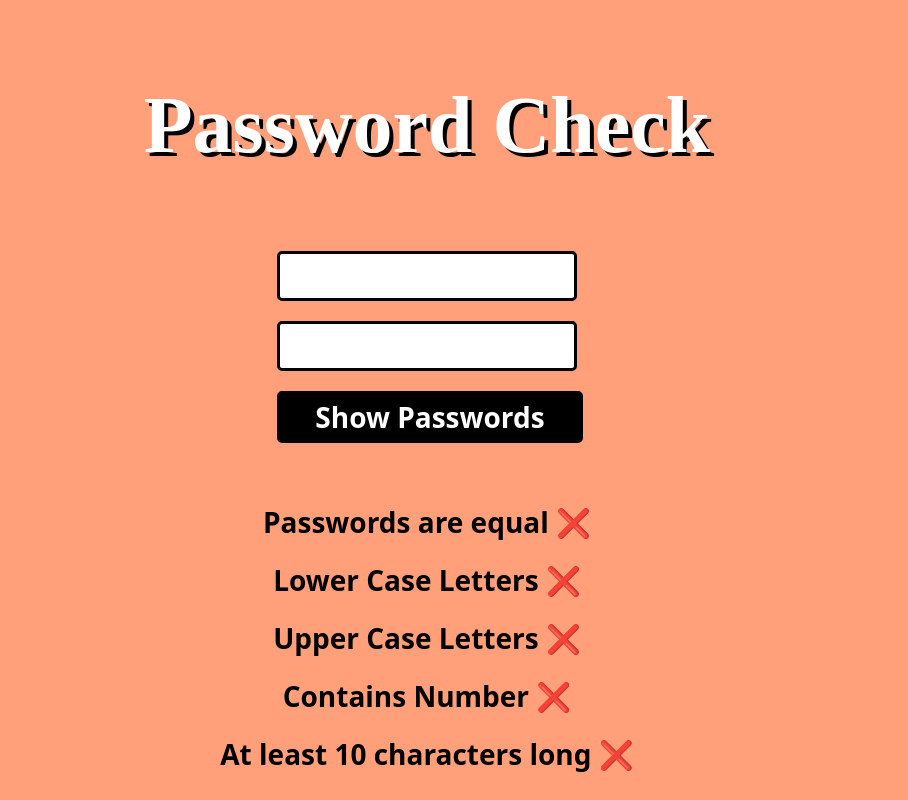
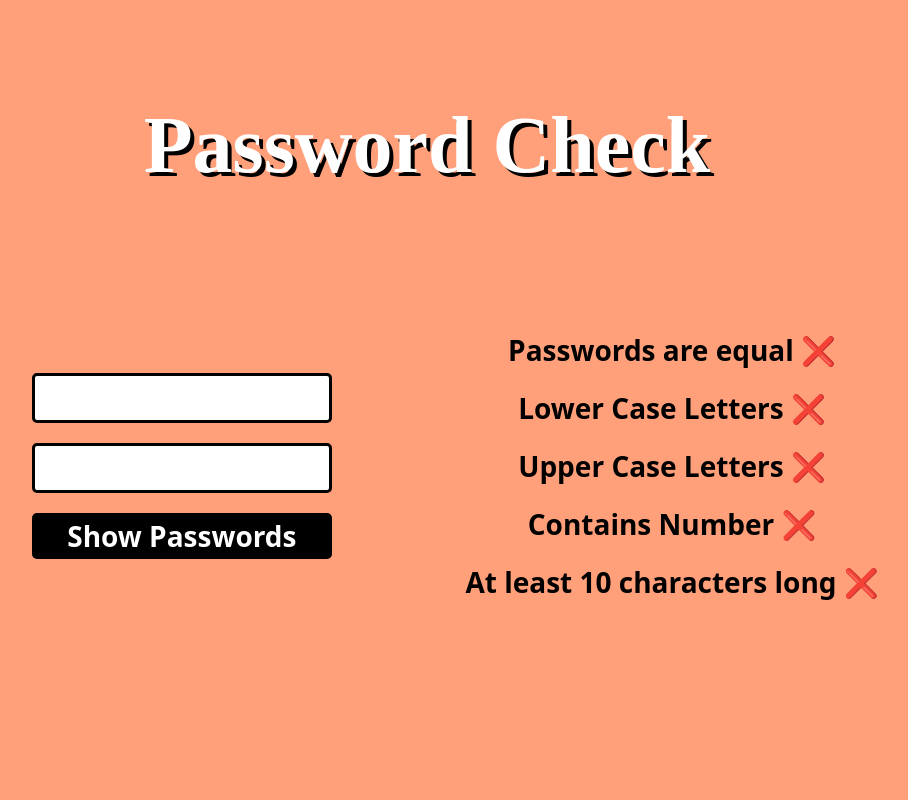
Before and after one commit to wiebken-n/web-app-foundation-tasks, a plain HTML site: page password-check/index.html in a window 1280 px wide. Shown: the whole page, without its empty margins (213-1121 px from the left). Drawn offline with Linux system fonts and the light colour scheme; a web font is replaced by a local one.

Commit message:
Feat: Adds styling for wider screens

```diff
--- a/password-check/style.css
+++ b/password-check/style.css
@@ -12,20 +12,20 @@ html {
 html {
   font-family: system-ui, -apple-system, BlinkMacSystemFont, "Segoe UI", Roboto,
     Oxygen, Ubuntu, Cantarell, "Open Sans", "Helvetica Neue", sans-serif;
-  font-size: 20px;
+  font-size: 15px;
 }
 body {
   width: 100%;
-
   background-color: lightsalmon;
 }
 
 header {
   text-align: center;
+  padding-top: 5rem;
+  padding-bottom: 3rem;
 }
 
 h1 {
-  padding: 4rem;
   font-size: 4rem;
   color: white;
   text-shadow: 4px 4px black;
@@ -57,16 +57,21 @@ input {
 #btn-show-pw {
   all: unset;
   background-color: black;
-  _padding: 0.25rem 0.25rem;
   width: 100%;
   height: 2.3rem;
   border-radius: 5px;
-  border: 3px solid black;
   color: white;
   font-size: 1.4rem;
   font-weight: 600;
 }
 
+#btn-show-pw:hover {
+  background-color: rgb(51, 51, 51);
+}
+#btn-show-pw:active {
+  background-color: white;
+  color: black;
+}
 #check-results-container {
   display: grid;
   gap: 1rem;
@@ -76,3 +81,26 @@ p {
   font-weight: 600;
   font-size: 1.4rem;
 }
+
+@media screen and (min-width: 700px) {
+  html {
+    font-size: 20px;
+  }
+  main {
+    padding-top: 4rem;
+    grid-template-columns: 1fr 1fr;
+    gap: 6vw;
+  }
+
+  body {
+    display: grid;
+    justify-content: center;
+  }
+
+  #pw-input-container {
+    grid-column-start: 1;
+  }
+  #check-results-container {
+    grid-column-start: 2;
+  }
+}
```
